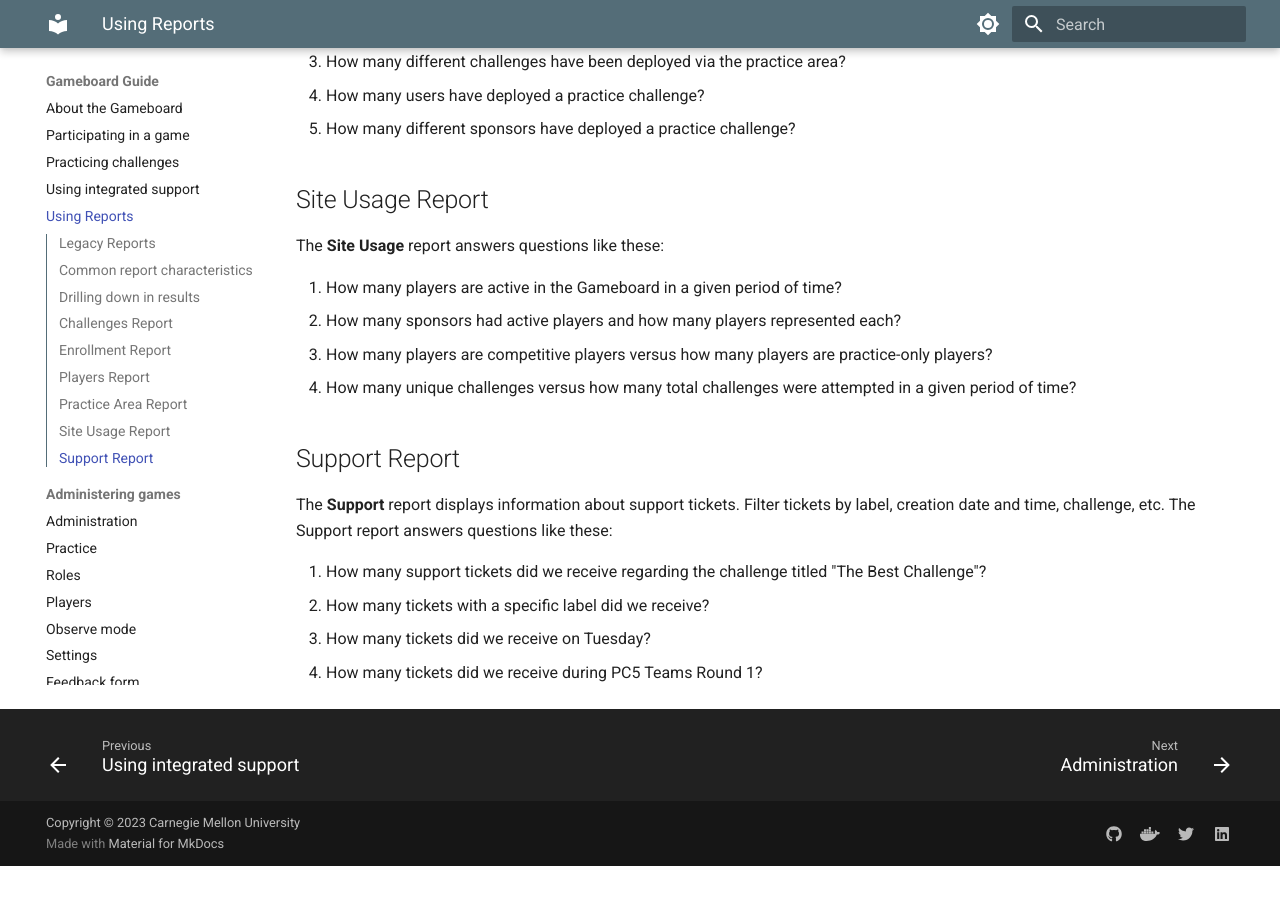
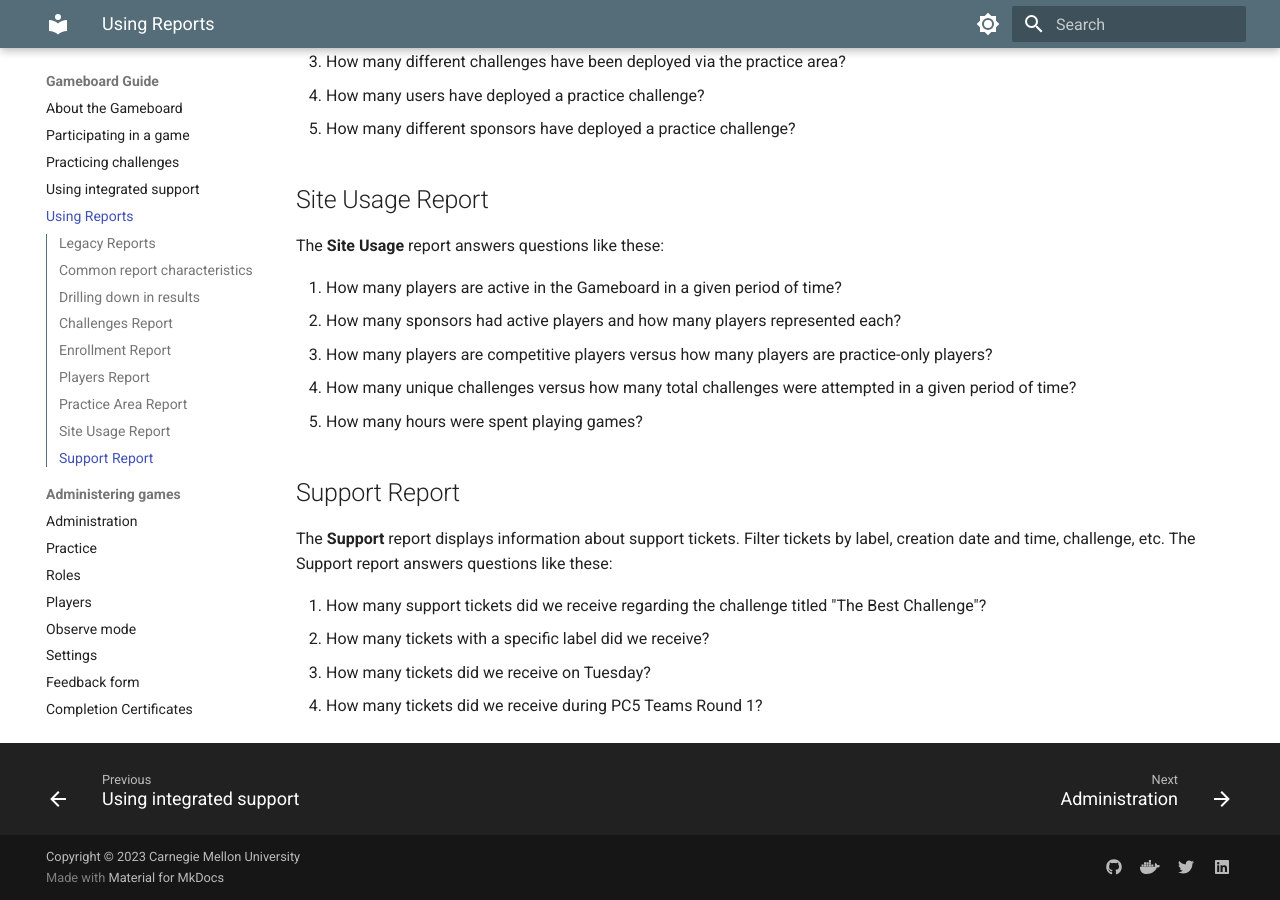
Before and after one commit to cmu-sei/foundry-docs, an MkDocs documentation site: the page built from docs/gameboard/reports-beta.md, in a window 1280 px wide and 900 px high, scrolled down 3756 px. Built offline with MkDocs 1.6.1 and Material for MkDocs 9.7.7, drawn with Linux system fonts in a browser that asks for light colours; before the commit the page ends 4622 px from its top, so only the background shows below that.

Commit message:
added hours of play

```diff
--- a/docs/gameboard/reports-beta.md
+++ b/docs/gameboard/reports-beta.md
@@ -98,6 +98,7 @@ The **Site Usage** report answers questions like these:
 2. How many sponsors had active players and how many players represented each?
 3. How many players are competitive players versus how many players are practice-only players?
 4. How many unique challenges versus how many total challenges were attempted in a given period of time?
+5. How many hours were spent playing games?
 
 ## Support Report
 
```
